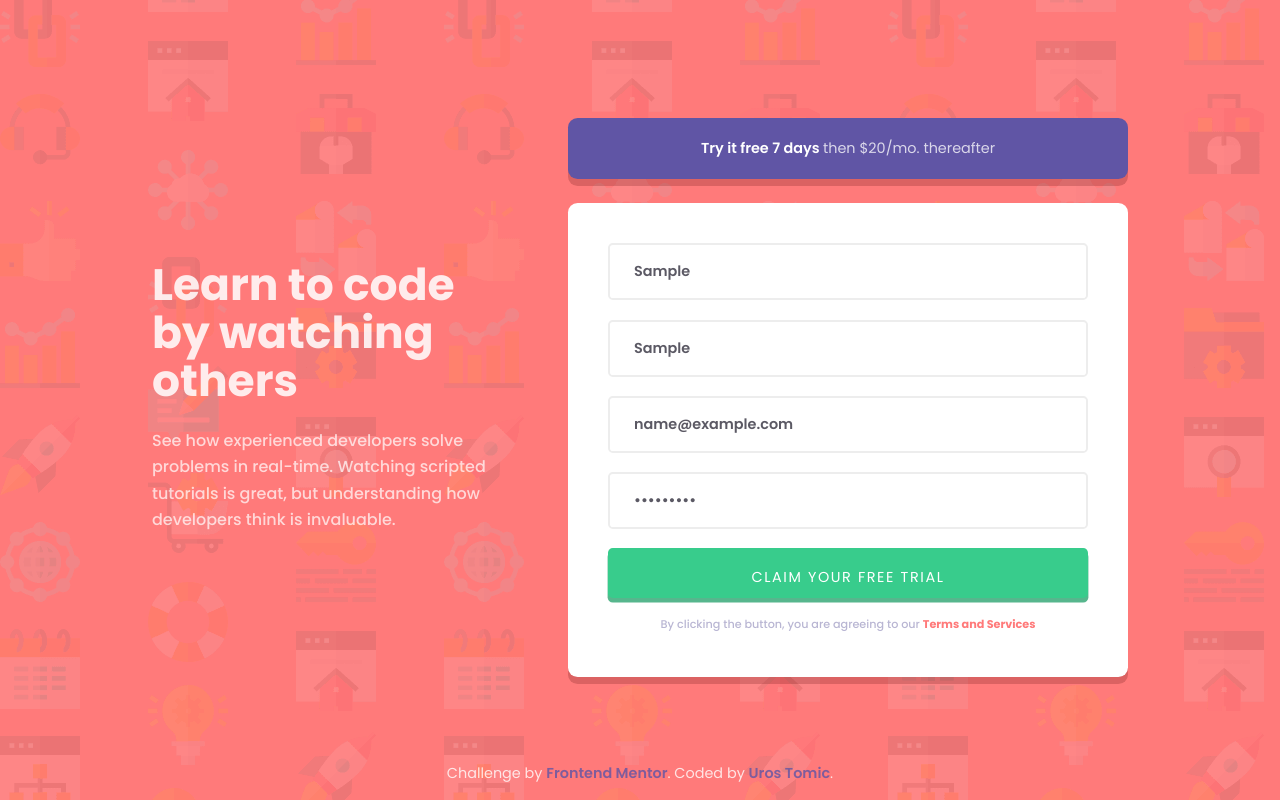
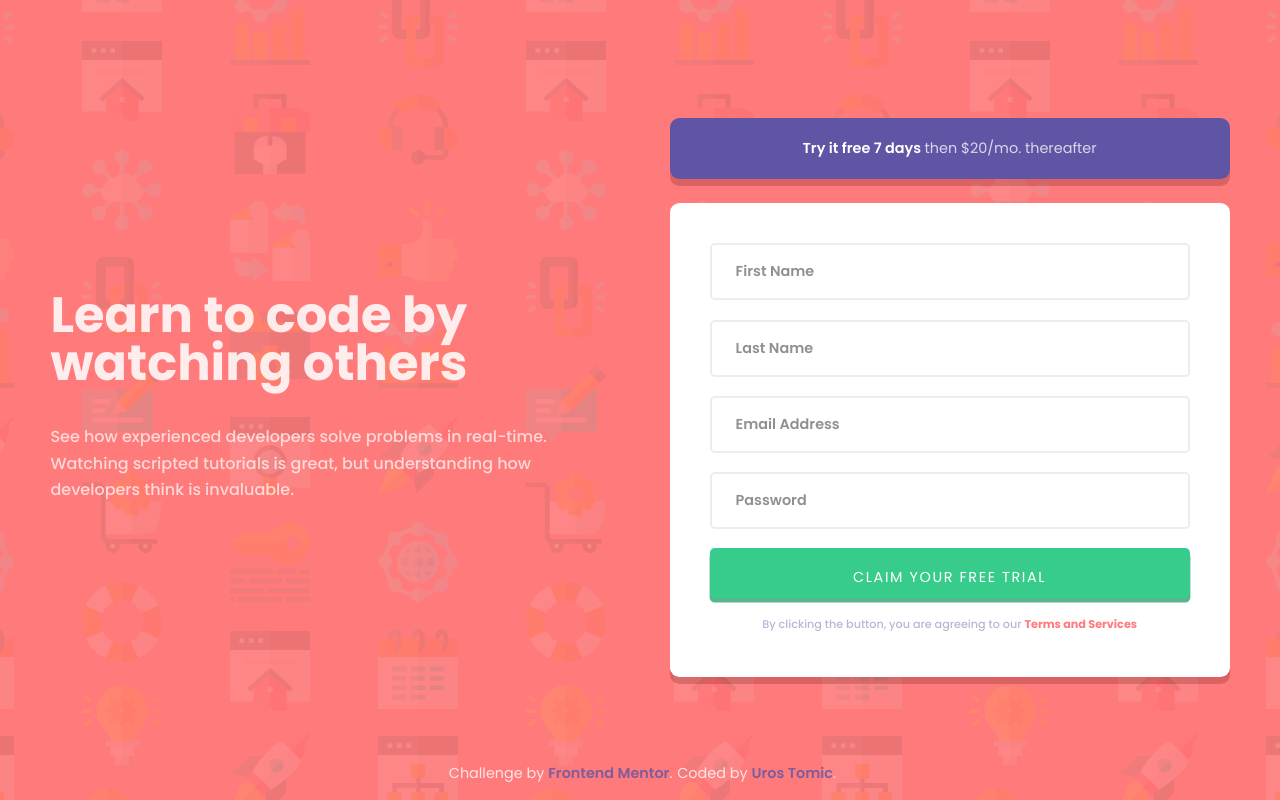
Before and after one commit to MrGeminus/Intro-component-with-sign-up-form, a plain HTML site: page index.html in a window 1280 px wide. Both pictures are taken after typing "Sample", "Sample", "name@example.com", "Sample123" into the empty fields and a click on the button "CLAIM YOUR FREE TRIAL". Drawn offline with Linux system fonts and the light colour scheme.

Commit message:
seventh commit

```diff
--- a/index.html
+++ b/index.html
@@ -27,7 +27,7 @@
         <h2 class="trial-claim__title">Try it free 7 days <span class="trial-claim__title--color">then $20/mo.
             thereafter</span></h2>
         <div class="trial-claim__form-container">
-          <form class="trial-claim__form" action="#" method="POST">
+          <form id="trial-claim-form" class="trial-claim__form" action="#" method="POST">
             <label for="first-name" class="sr-only">First Name</label>
             <input id="first-name" class="trial-claim__form-input" type="text" placeholder="First Name"
               name="firstName">
@@ -55,7 +55,8 @@
     <footer class="wrapper__footer">
       <p class="wrapper__footer-attribution">
         Challenge by <a class="wrapper__footer-attribution-link" href="https://www.frontendmentor.io?ref=challenge"
-          target="_blank">Frontend Mentor</a>.
+          target="_blank">Frontend Mentor</a>.</p>
+      <p class="wrapper__footer-attribution">
         Coded by <a class="wrapper__footer-attribution-link" href="#">Uros Tomic</a>.
       </p>
     </footer>
--- a/js/script.js
+++ b/js/script.js
@@ -1,23 +1,33 @@
+// selecting the submit button from the DOM
 let submitBtn = document.getElementById("submit-btn");
-
+// checking if the submit button has been clicked
 submitBtn.addEventListener("click", (e) => {
+    // preventing the default behavior of the submit button
     e.preventDefault();
-    let foundErrors = validateForm();
+    // declaring
+    let firstName = document.getElementById("first-name");
+    let lastName = document.getElementById("last-name");
+    let email = document.getElementById("email-address");
+    let password = document.getElementById("password");
+    // calling the form validation function and passing in the input fields that need to be checked
+    let foundErrors = validateForm(firstName, lastName, email, password);
+    // if validation has been passed send the form and reset the input fields
     if (foundErrors.length === 0) {
-        document.getElementById("free-trial-form").submit();
+        // document.getElementById("trial-claim-form").submit();
+        firstName.value = ""
+        lastName.value = ""
+        email.value = ""
+        password.value = ""
     }
+    // if validation hasn't been passed display errors and listen for change
     else {
         displayErrorMessage(foundErrors);
         removeErrorMessage(foundErrors);
     }
 });
-
-function validateForm() {
+// validating inputs
+function validateForm(firstName, lastName, email, password) {
     let failures = [];
-    let firstName = document.getElementById("first-name");
-    let lastName = document.getElementById("last-name");
-    let email = document.getElementById("email-address");
-    let password = document.getElementById("password");
     if (firstName.value === "") {
         failures.push({ input: `${firstName.id}`, errorMessage: "First Name cannot be empty" })
     }
@@ -38,7 +48,7 @@ function validateForm() {
     }
     return failures;
 }
-
+// apply the error styling and appropriate message if an input field is empty or the email address is not valid
 function displayErrorMessage(foundErrors) {
     foundErrors.forEach(foundError => {
         let targetInput = document.getElementById(foundError.input)
@@ -49,7 +59,7 @@ function displayErrorMessage(foundErrors) {
         targetInput.placeholder = "";
     });
 }
-
+// removing the error styling and message after the user starts typing
 function removeErrorMessage(foundErrors) {
     foundErrors.forEach(foundError => {
         let targetInput = document.getElementById(foundError.input);
--- a/sass/style.scss
+++ b/sass/style.scss
@@ -1,10 +1,26 @@
+/*----------------------------
+	Font Import
+----------------------------*/
+
 @import url('https://fonts.googleapis.com/css2?family=Poppins:ital,wght@0,400;0,500;0,600;0,700;1,400&display=swap');
+
+/*----------------------------
+	Variables definition
+----------------------------*/
+
+/*----------------------------
+	General styling
+----------------------------*/
 
 * {
     padding: 0;
     margin: 0;
     box-sizing: border-box;
 }
+
+/*----------------------------
+	Screen reader
+----------------------------*/
 
 .sr-only {
     position: absolute;
@@ -17,23 +33,29 @@
     border: 0;
 }
 
+/*----------------------------
+	Intro component
+----------------------------*/
+
 .wrapper {
-    width: 100vw;
     min-height: 100vh;
     position: relative;
     display: flex;
     flex-direction: column;
-    background: url(../images/bg-intro-mobile.png);
+    background-image: url(../images/bg-intro-mobile.png);
+    background-repeat: no-repeat;
+    background-size: cover;
+    background-position: center;
 
-    &__overlay{
+    &__overlay {
         width: 100%;
         height: 100%;
         position: absolute;
         top: 0;
-        left:0;
+        left: 0;
     }
 
-    &__overlay--color{
+    &__overlay--color {
         background-color: hsl(0, 100%, 74%);
         z-index: -1;
     }
@@ -61,18 +83,23 @@
         opacity: 0.8;
     }
 
+    &__footer-attribution {
+        margin-left: 0rem;
+    }
+
     &__footer-attribution-link {
         color: hsl(248, 32%, 49%);
         font-weight: 600;
         text-decoration: none;
 
-        &:hover{
+        &:hover {
             text-decoration: underline;
         }
     }
 }
 
 .header {
+    max-width: 35rem;
     display: flex;
     flex-direction: column;
     align-items: center;
@@ -99,14 +126,15 @@
     }
 }
 
-.trial-claim{
+.trial-claim {
     width: 100%;
+    max-width: 35rem;
     margin-top: 3.95rem;
     display: flex;
     flex-direction: column;
     background-color: transparent;
 
-    &__title{
+    &__title {
         width: 100%;
         padding: 1.1rem 3.5rem;
         display: block;
@@ -120,10 +148,11 @@
         border-radius: 0.6rem;
         -webkit-box-shadow: 0px 7px 0px 0px hsla(0, 100%, 15%, 0.2);
         box-shadow: 0px 7px 0px 0px hsla(0, 100%, 15%, 0.2);
-        span{
-            font-weight: 400;
-            color:hsla(0, 0%, 100%, 0.770);
-        }
+    }
+
+    &__title--color {
+        font-weight: 400;
+        color:hsla(0, 0%, 100%, 0.770);
     }
 
     &__form-container{
@@ -161,7 +190,7 @@
         }
 
         &::placeholder{
-            opacity: 0.65;
+            opacity: 0.8;
         }
     }
 
@@ -213,15 +242,40 @@
         font-weight: 700;
     }
 }
-@media (min-width: 376px) {
+
+/*----------------------------
+	Media queries
+----------------------------*/
+
+@media (min-width: 459px) and (max-width: 1153px) {
     .wrapper{
-        background: url(../images/bg-intro-desktop.png);
-        background-repeat: no-repeat;
-        background-size: cover;
+        background-image: url(../images/bg-intro-desktop.png);
+
+        &__footer {
+            padding: 1rem 1.5rem;
+            flex-direction: row;
+        }
+
+        &__footer-attribution {
+            margin-left: 0.3rem;
+        }
+    }
+
+}
+@media (min-width: 1154px) {
+    .wrapper{
+        background-image: url(../images/bg-intro-desktop.png);
 
         &__main-content {
-            padding: 5.5rem 9.5rem 2.5rem 9.5rem;
             flex-direction: row;
+        }
+
+        &__footer {
+            flex-direction: row;
+        }
+
+        &__footer-attribution {
+            margin-left: 0.3rem;
         }
     }
 
@@ -232,12 +286,12 @@
 
         &__title {
             padding: 0;
-            font-size: 2.75rem;
+            font-size: 3.1rem;
             line-height: 3rem;
         }
 
         &__description {
-            margin-top: 1.4rem;
+            margin-top: 2.3rem;
         }
     }
 
```
Also changed, not shown: css/style.css, 1 other file.
